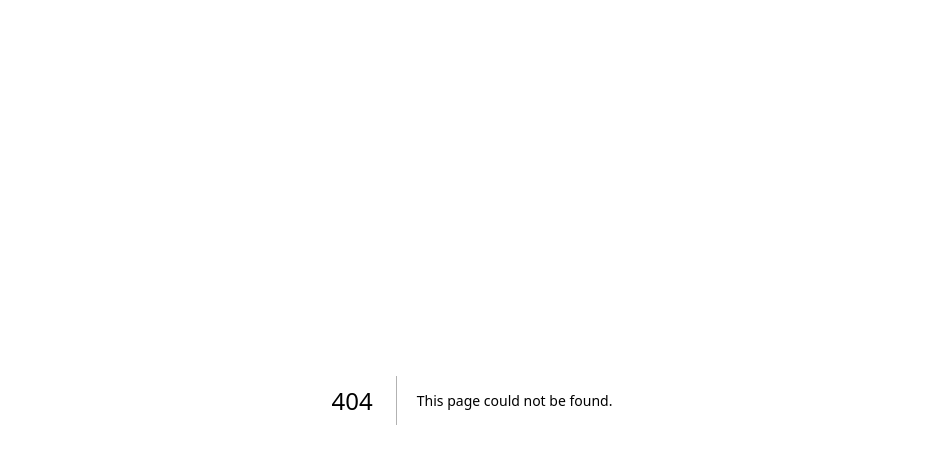
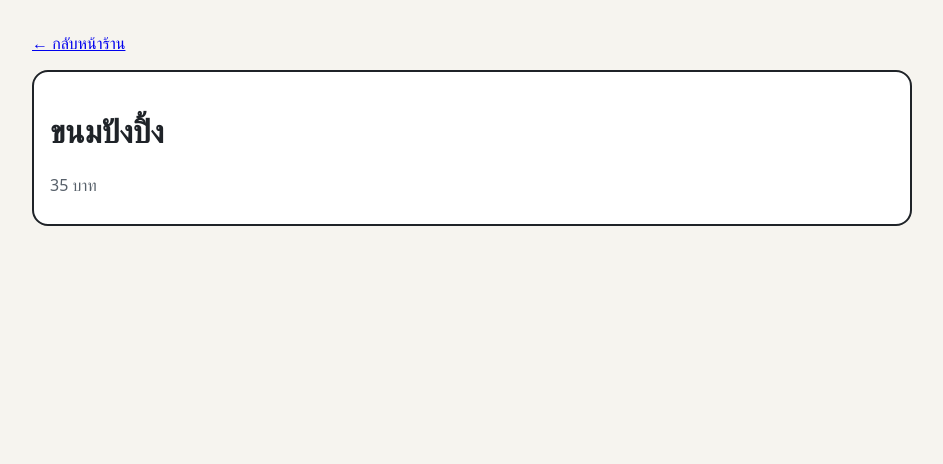
Before and after one commit to dolphinep/react-shop, a Next.js app: page /products/1 in a window 1280 px wide. Before the commit this address had no page. Shown: the top 464 px of the page, without its empty margins (168-1111 px from the left). Built offline with nearby package versions, Linux system fonts and the light colour scheme.

Commit message:
next-4: product page /products/[id] (folder = route), Link from each card, loading.tsx

```diff
--- a/src/app/ProductCard.tsx
+++ b/src/app/ProductCard.tsx
@@ -1,3 +1,4 @@
+import Link from 'next/link'
 import type { Product } from './products'
 
 type Props = {
@@ -9,7 +10,9 @@ type Props = {
 export function ProductCard({ product, onAdd }: Props) {
   return (
     <div className="card">
-      <h3>{product.name}</h3>
+      <h3>
+        <Link href={`/products/${product.id}`}>{product.name}</Link>
+      </h3>
       <p>{product.price} บาท</p>
       <button onClick={onAdd}>เพิ่มลงตะกร้า</button>
     </div>
--- a/src/app/globals.css
+++ b/src/app/globals.css
@@ -16,3 +16,5 @@ button:disabled { opacity: 0.4; cursor: not-allowed; }
 .summary { margin-top: 24px; display: flex; gap: 16px; align-items: center; justify-content: flex-end; font-size: 1.2rem; }
 .cart-list { list-style: none; padding: 0; margin: 24px 0 0; }
 .cart-list li { display: flex; justify-content: space-between; padding: 6px 0; border-bottom: 1px dashed #d0d7de; }
+.card h3 a { color: inherit; }
+.detail { margin-top: 16px; }
--- /dev/null
+++ b/src/app/products/[id]/loading.tsx
@@ -0,0 +1,4 @@
+// Shown instantly while the product page renders on the server.
+export default function Loading() {
+  return <main className="shop">กำลังโหลด…</main>
+}
--- /dev/null
+++ b/src/app/products/[id]/page.tsx
@@ -0,0 +1,26 @@
+import Link from 'next/link'
+import { notFound } from 'next/navigation'
+import { getProduct, getProducts } from '@/lib/products'
+
+// Build every product page ahead of time (they are known from the data file).
+export async function generateStaticParams() {
+  const products = await getProducts()
+  return products.map((p) => ({ id: String(p.id) }))
+}
+
+// [id] in the folder name = a variable in the URL: /products/3 -> params.id = "3"
+export default async function ProductPage({ params }: PageProps<'/products/[id]'>) {
+  const { id } = await params
+  const product = await getProduct(Number(id))
+  if (!product) notFound()
+
+  return (
+    <main className="shop">
+      <Link href="/">← กลับหน้าร้าน</Link>
+      <div className="card detail">
+        <h1>{product.name}</h1>
+        <p>{product.price} บาท</p>
+      </div>
+    </main>
+  )
+}
```
